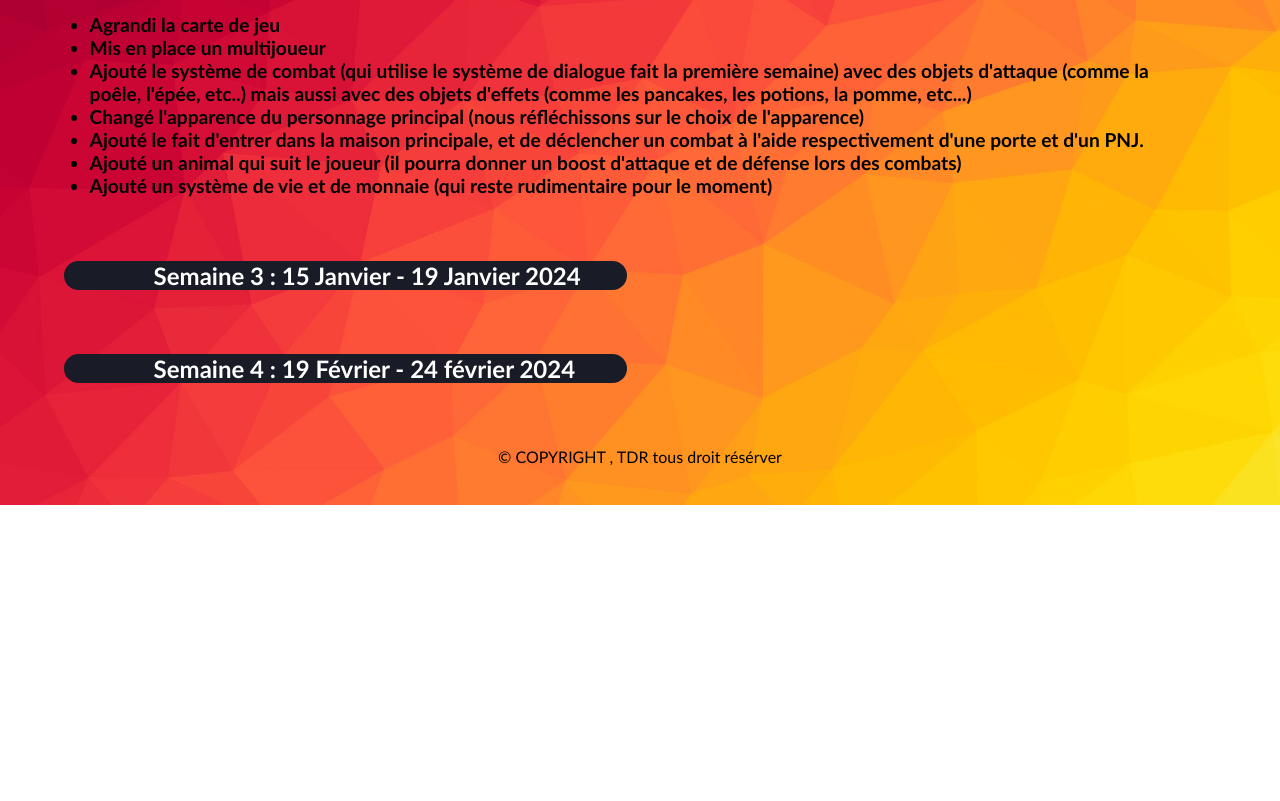
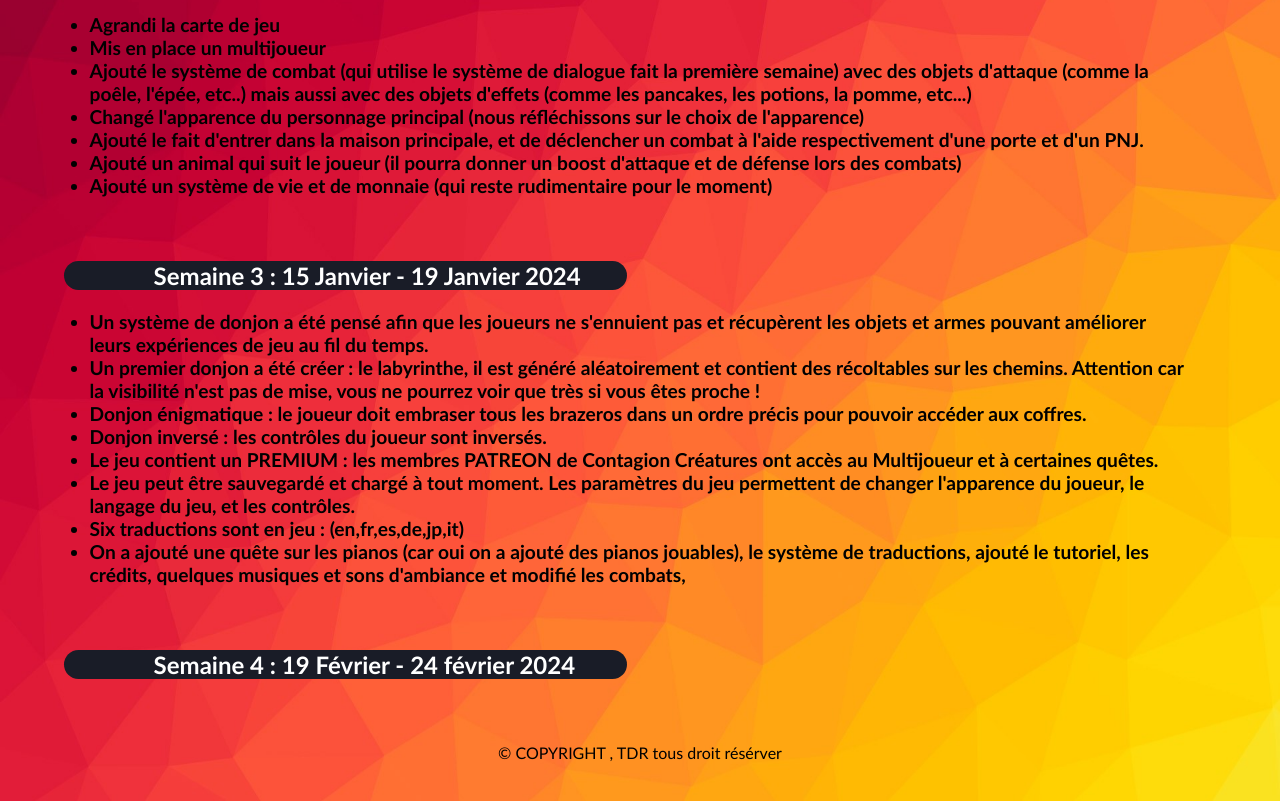
Before and after one commit to NonoIceOff/contagion-creatures-site, a website: page Actualite.html in a window 1280 px wide. Shown: the part 592-1393 px from the top of the page. Before the commit the page ends 1097 px from the top, so only its background shows below. Drawn offline with Linux system fonts and the light colour scheme.

Commit message:
Mise à jour des actus

```diff
--- a/Actualite.html
+++ b/Actualite.html
@@ -82,7 +82,39 @@
 				</li>
 			</ul>
 			<h2>Semaine 3 : 15 Janvier - 19 Janvier 2024</h2>
-      <p></p>
+			<ul>
+				<li>
+					Un système de donjon a été pensé afin que les joueurs ne s'ennuient
+					pas et récupèrent les objets et armes pouvant améliorer leurs
+					expériences de jeu au fil du temps.
+				</li>
+				<li>
+					Un premier donjon a été créer : le labyrinthe, il est généré
+					aléatoirement et contient des récoltables sur les chemins. Attention
+					car la visibilité n'est pas de mise, vous ne pourrez voir que très si
+					vous êtes proche !
+				</li>
+				<li>
+					Donjon énigmatique : le joueur doit embraser tous les brazeros dans un
+					ordre précis pour pouvoir accéder aux coffres.
+				</li>
+				<li>Donjon inversé : les contrôles du joueur sont inversés.</li>
+				<li>
+					Le jeu contient un PREMIUM : les membres PATREON de Contagion
+					Créatures ont accès au Multijoueur et à certaines quêtes.
+				</li>
+				<li>
+					Le jeu peut être sauvegardé et chargé à tout moment. Les paramètres du
+					jeu permettent de changer l'apparence du joueur, le langage du jeu, et
+					les contrôles.
+				</li>
+				<li>Six traductions sont en jeu : (en,fr,es,de,jp,it)</li>
+				<li>
+					On a ajouté une quête sur les pianos (car oui on a ajouté des pianos
+					jouables), le système de traductions, ajouté le tutoriel, les crédits,
+					quelques musiques et sons d'ambiance et modifié les combats,
+				</li>
+			</ul>
 			<h2>Semaine 4 : 19 Février - 24 février 2024</h2>
 			<p></p>
 		</div>
```
Lines whose indentation alone changed are shown as unchanged.
